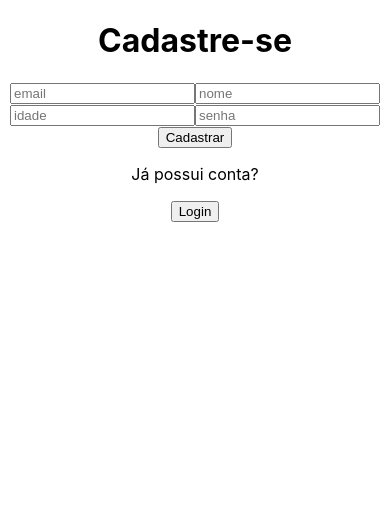
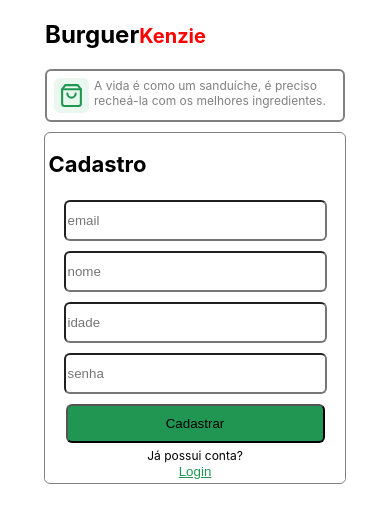
Before and after one commit to Kenzie-Academy-Brasil-Developers/react-entrega-s5-hamburgueria-2-0-com-typescript-json-server-isabellamayume6, a React (Create React App) app: page / in a window 390 px wide. Both pictures are taken after a click on the button "Cadastrar". Shown: the top 522 px of the page. Built offline with nearby package versions, Linux system fonts and the light colour scheme; the HTML template or start-up script is replaced by a standard one.

Commit message:
feature: style register mobile

```diff
--- a/src/components/Cadastro/Cadastro.tsx
+++ b/src/components/Cadastro/Cadastro.tsx
@@ -3,6 +3,8 @@ import { useForm } from "react-hook-form";
 import { yupResolver } from "@hookform/resolvers/yup";
 import { useHistory } from "react-router-dom";
 import { useAuth } from "../../Providers/AuthProvider";
+import ArtLogin from "../ArtLogin";
+import { BoxCad, FormCad, FormInputs, FormButton, ButtonLog } from "./styled";
 
 interface UserData {
   email: string;
@@ -40,22 +42,29 @@ const Cadastro = () => {
     console.log("teste");
   };
   return (
-    <div>
-      <h1>Cadastre-se</h1>
-      <form onSubmit={handleSubmit(onSubmit)}>
-        <input placeholder="email" {...register("email")} />
-        <span>{errors.email?.message}</span>
-        <input placeholder="nome" {...register("name")} />
-        <span>{errors.name?.message}</span>
-        <input placeholder="idade" {...register("age")} />
-        <span>{errors.age?.message}</span>
-        <input placeholder="senha" type="password" {...register("password")} />
-        <span>{errors.password?.message}</span>
-        <button type="submit">Cadastrar</button>
-      </form>
-      <p>Já possui conta?</p>
-      <button onClick={() => history.push("/")}>Login</button>
-    </div>
+    <>
+      <ArtLogin />
+      <BoxCad>
+        <h2>Cadastro</h2>
+        <FormCad onSubmit={handleSubmit(onSubmit)}>
+          <FormInputs placeholder="email" {...register("email")} />
+          <span>{errors.email?.message}</span>
+          <FormInputs placeholder="nome" {...register("name")} />
+          <span>{errors.name?.message}</span>
+          <FormInputs placeholder="idade" {...register("age")} />
+          <span>{errors.age?.message}</span>
+          <FormInputs
+            placeholder="senha"
+            type="password"
+            {...register("password")}
+          />
+          <span>{errors.password?.message}</span>
+          <FormButton type="submit">Cadastrar</FormButton>
+        </FormCad>
+        <p>Já possui conta?</p>
+        <ButtonLog onClick={() => history.push("/")}>Login</ButtonLog>
+      </BoxCad>
+    </>
   );
 };
 export default Cadastro;
--- /dev/null
+++ b/src/components/Cadastro/styled.js
@@ -0,0 +1,49 @@
+import styled from "styled-components";
+
+export const BoxCad = styled.div`
+  border: solid gray 1px;
+  border-radius: 6px;
+  width: 300px;
+  height: 350px;
+  margin: 0 auto;
+  display: flex;
+  flex-direction: Column;
+  h2 {
+    margin-right: 65%;
+    font-size: 22px;
+  }
+  p {
+    font-size: 12px;
+    margin: 0;
+  }
+`;
+
+export const FormCad = styled.form`
+  width: 300px;
+  display: flex;
+  flex-direction: column;
+  align-content: center;
+  justify-content: center;
+  align-items: center;
+`;
+export const FormInputs = styled.input`
+  width: 85%;
+  height: 35px;
+  border-radius: 6px;
+  margin: 5px 0px;
+`;
+export const FormButton = styled.button`
+  width: 85%;
+  height: 35px;
+  border-radius: 6px;
+  background-color: #219653;
+  margin: 5px 0px;
+  box-sizing: content-box;
+  padding: 0;
+`;
+export const ButtonLog = styled.button`
+  border: none;
+  color: #219653;
+  text-decoration: underline;
+  background: white;
+`;
```
